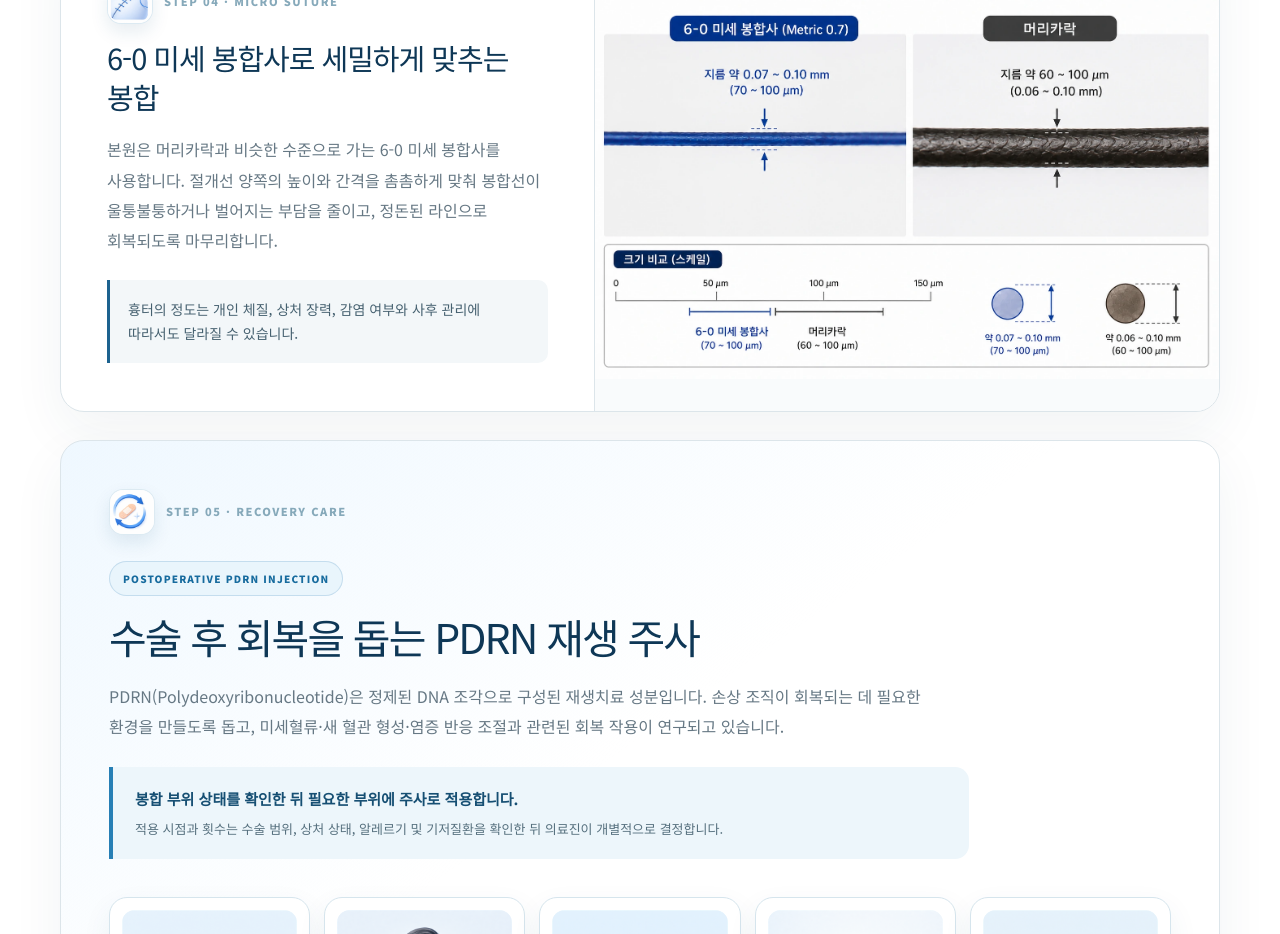
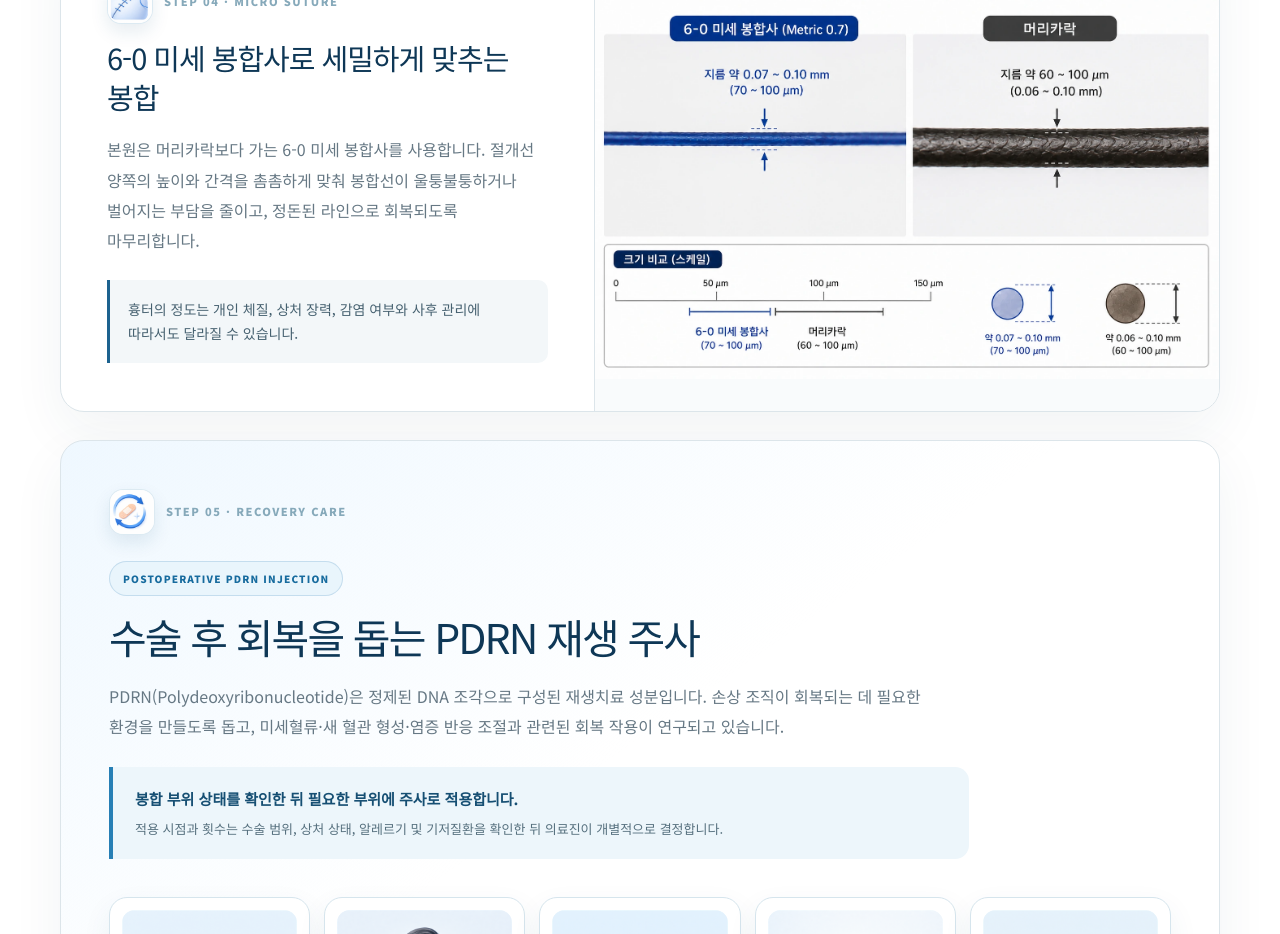
Before and after one commit to i8d8e8a8/jj-preservation-circumcision-page-preview, a Next.js app: page / in a window 1280 px wide. Shown: the part 8380-9314 px from the top of the page. Built offline with nearby package versions, Linux system fonts and the light colour scheme.

Commit message:
Clarify microsuture thickness copy

```diff
--- a/app/page.tsx
+++ b/app/page.tsx
@@ -792,7 +792,7 @@ export default function Home() {
                 </div>
                 <h3>6-0 미세 봉합사로 세밀하게 맞추는 봉합</h3>
                 <p>
-                  본원은 머리카락과 비슷한 수준으로 가는 6-0 미세 봉합사를
+                  본원은 머리카락보다 가는 6-0 미세 봉합사를
                   사용합니다. 절개선 양쪽의 높이와 간격을 촘촘하게 맞춰 봉합선이
                   울퉁불퉁하거나 벌어지는 부담을 줄이고, 정돈된 라인으로 회복되도록
                   마무리합니다.
```
